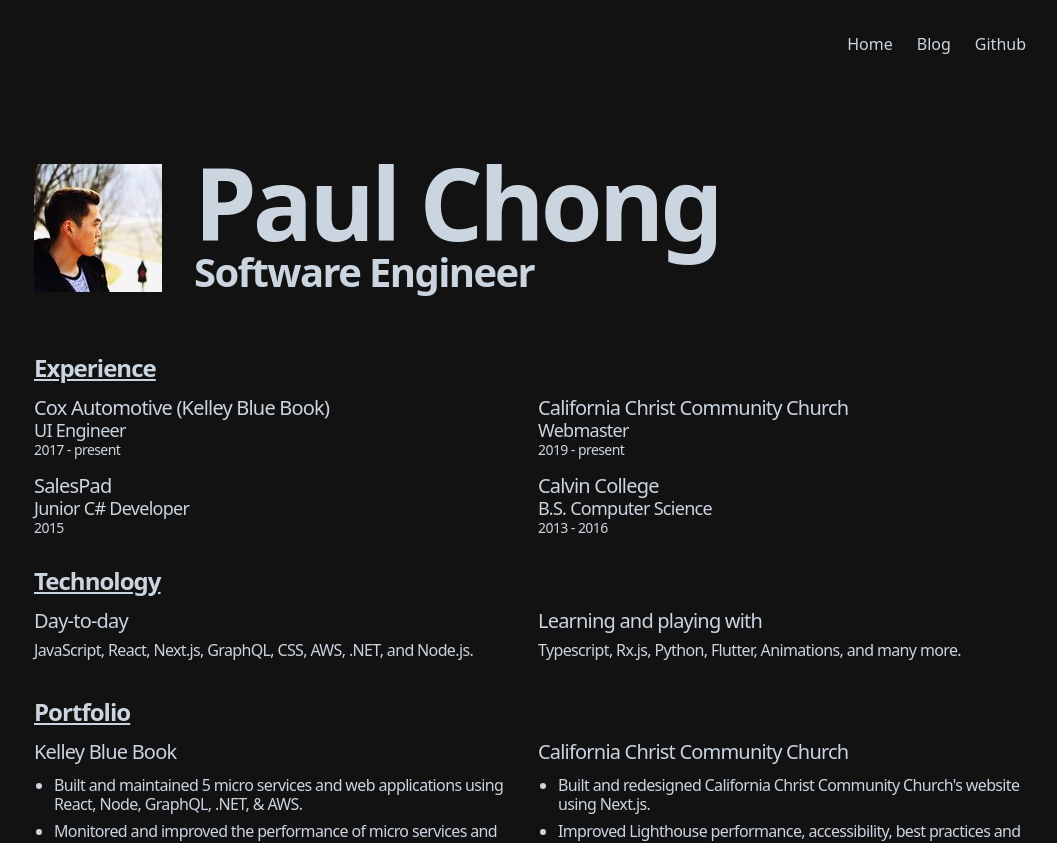
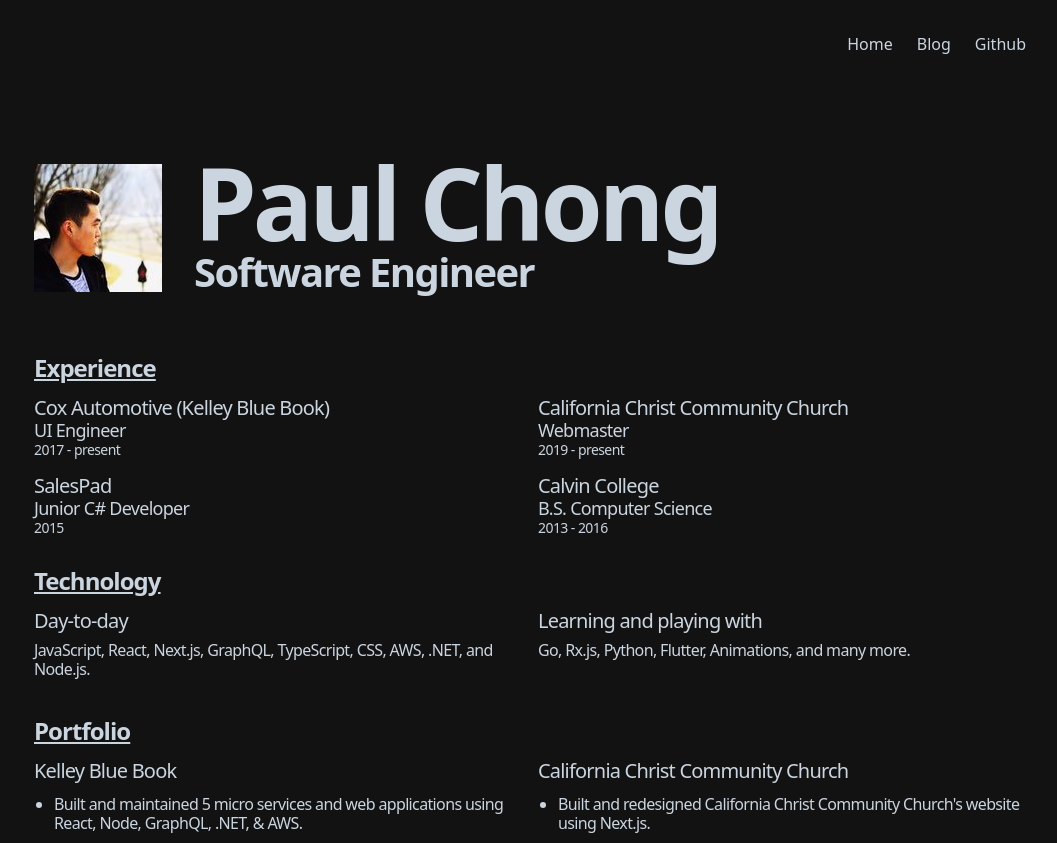
Before and after one commit to phc5/next-portfolio, a Next.js app: page / in a window 1280 px wide. Shown: the top 843 px of the page, without its empty margins (126-1183 px from the left). Built offline with nearby package versions, Linux system fonts and the light colour scheme.

Commit message:
update technology section

```diff
--- a/components/Home/Technology.tsx
+++ b/components/Home/Technology.tsx
@@ -17,7 +17,7 @@
         <div>
           <StyledTechDetailsTitle>Day-to-day</StyledTechDetailsTitle>
           <StyledTechDetailsParagraph>
-            JavaScript, React, Next.js, GraphQL, CSS, AWS, .NET, and Node.js.
+            JavaScript, React, Next.js, GraphQL, TypeScript, CSS, AWS, .NET, and Node.js.
           </StyledTechDetailsParagraph>
         </div>
         <div>
@@ -25,7 +25,7 @@
             Learning and playing with
           </StyledTechDetailsTitle>
           <StyledTechDetailsParagraph>
-            Typescript, Rx.js, Python, Flutter, Animations, and many more.
+            Go, Rx.js, Python, Flutter, Animations, and many more.
           </StyledTechDetailsParagraph>
         </div>
       </StyledTechDetailsContainer>
```
